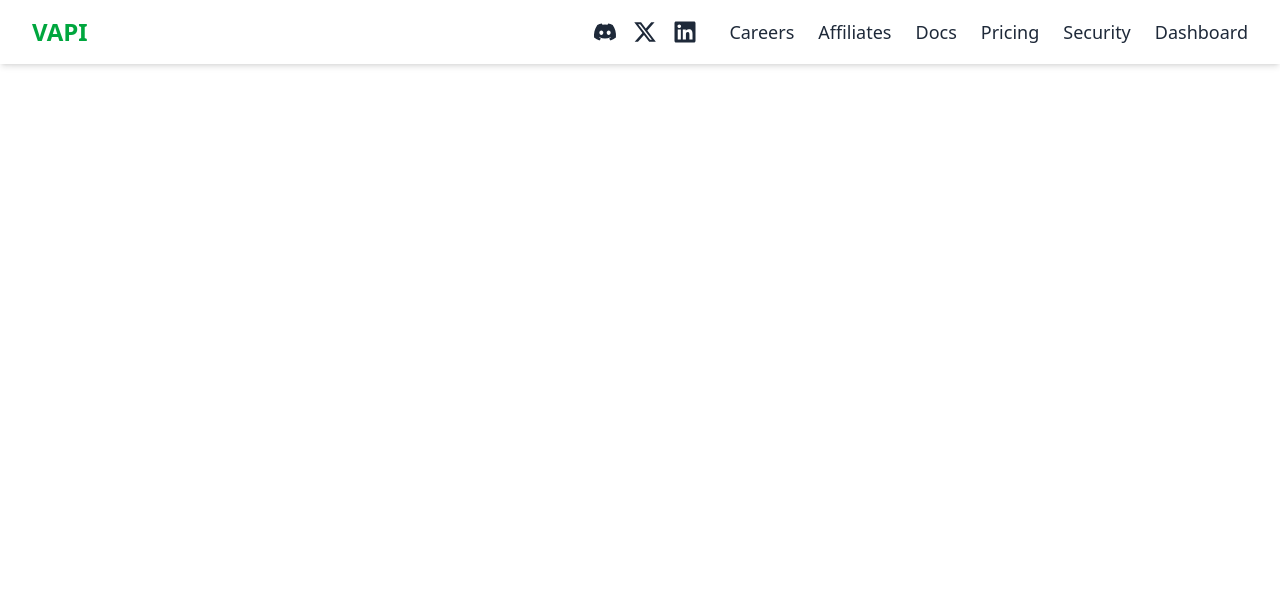
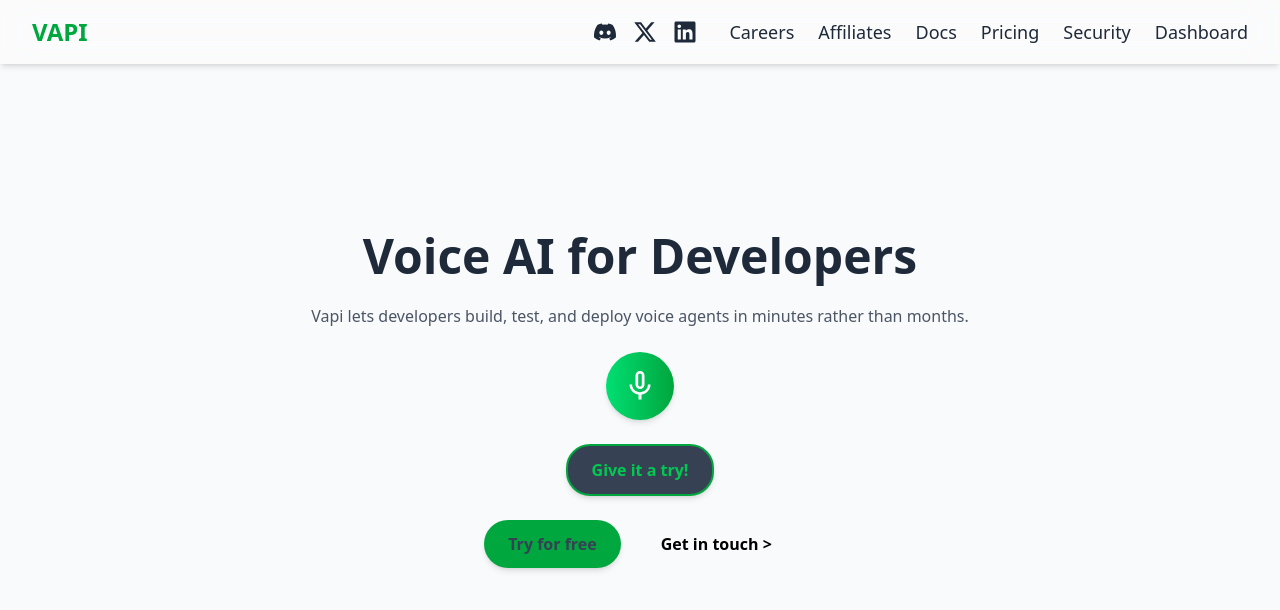
Before and after one commit to anandspaces/react-vapi-clone, a React (Vite) app: page / in a window 1280 px wide. Shown: the top 610 px of the page. Built offline with nearby package versions, Linux system fonts and the light colour scheme.

Commit message:
built dashboard and added import

```diff
--- a/src/App.jsx
+++ b/src/App.jsx
@@ -1,8 +1,12 @@
+import Dashboard from "./components/Dashboard"
 import Header from "./components/Header"
 
 function App() {
   return(
+    <>
     <Header />
+    <Dashboard />
+    </>
   )
 }
 
--- a/src/components/Dashboard.jsx
+++ b/src/components/Dashboard.jsx
@@ -0,0 +1,38 @@
+import { MdMicNone } from "react-icons/md";
+
+function Dashboard() {
+  return (
+    <div className="flex flex-col justify-center items-center min-h-screen bg-gray-50 p-8 space-y-6 text-center">
+      {/* Heading */}
+      <h1 className="text-5xl font-bold text-gray-800">
+        Voice AI for Developers
+      </h1>
+      <p className="text-gray-600 max-w-2xl">
+        Vapi lets developers build, test, and deploy voice agents in minutes rather than months.
+      </p>
+
+      {/* Mic Icon */}
+      <div className="flex justify-center">
+        <div className="rounded-full bg-gradient-to-r from-green-400 to-green-600 p-4 shadow-md hover:scale-105 transition-transform duration-300">
+          <MdMicNone className="text-white text-4xl" />
+        </div>
+      </div>
+
+      {/* Call to Action */}
+      <h2 className="px-6 py-3 text-md font-semibold text-green-500 rounded-3xl bg-gray-700 border-2 border-green-600  shadow-md">
+        Give it a try!
+      </h2>
+
+      <div className="flex space-x-4 ">
+        <button className="px-6 py-3 rounded-3xl bg-green-600 text-gray-700 font-semibold hover:bg-green-700 transition-colors duration-300 shadow-md">
+          Try for free
+        </button>
+        <button className="px-6 py-3 text-black font-semibold hover:text-gray-700 transition-colors duration-300">
+          Get in touch {">"}
+        </button>
+      </div>
+    </div>
+  );
+}
+
+export default Dashboard;
```
